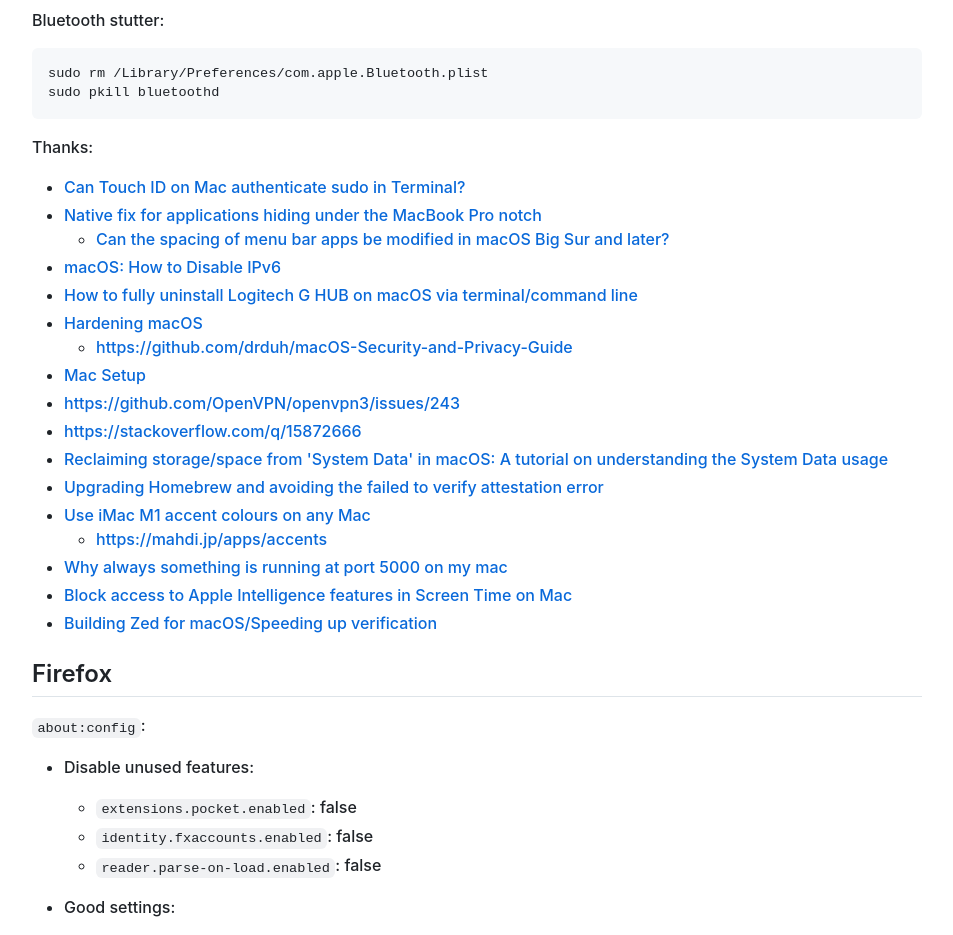
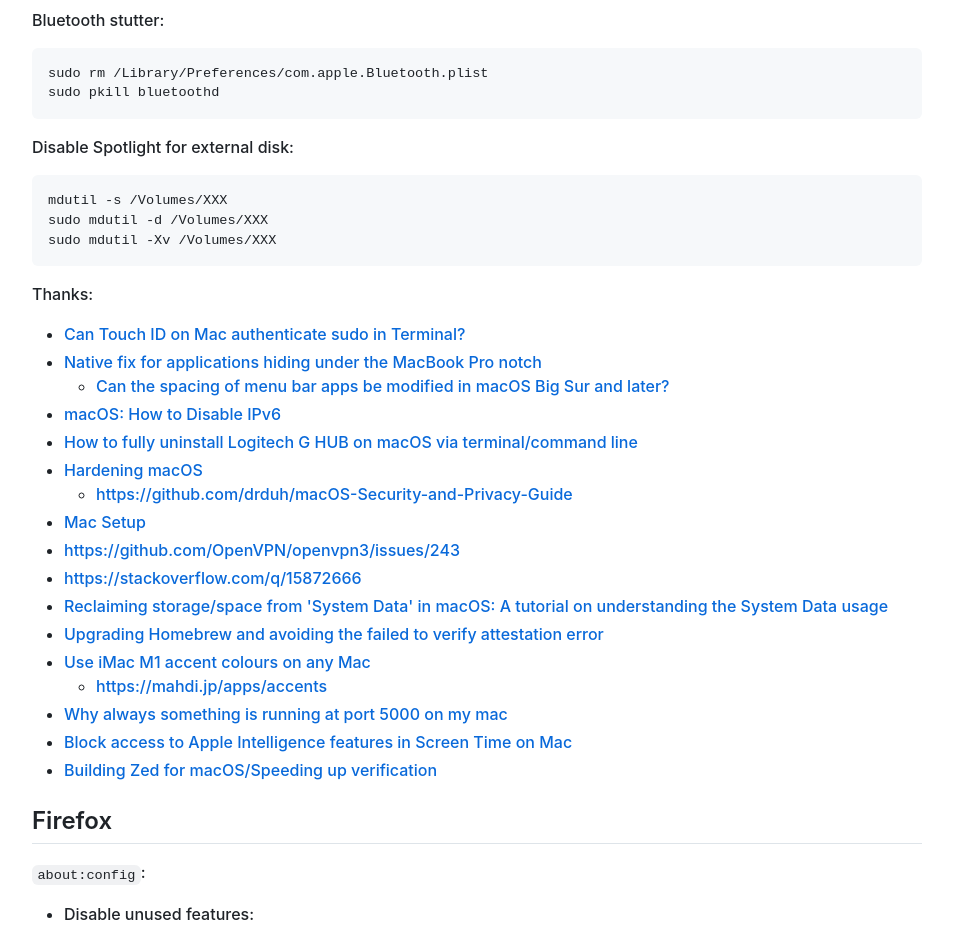
Before and after one commit to haunt98/posts-go, a plain HTML site: page docs/2023-07-01-pastebin.html in a window 1280 px wide. Shown: the part 2400-3335 px from the top of the page, without its empty margins (163-1116 px from the left). Drawn offline with nearby package versions, Linux system fonts and the light colour scheme.

Commit message:
feat: disable spotlight for external disk

```diff
--- a/docs/2023-07-01-pastebin.html
+++ b/docs/2023-07-01-pastebin.html
@@ -172,6 +172,14 @@
       <pre>
 sudo rm /Library/Preferences/com.apple.Bluetooth.plist
 sudo pkill bluetoothd</pre
+      >
+    </div>
+    <p>Disable Spotlight for external disk:</p>
+    <div class="highlight highlight-source-shell">
+      <pre>
+mdutil -s /Volumes/XXX
+sudo mdutil -d /Volumes/XXX
+sudo mdutil -Xv /Volumes/XXX</pre
       >
     </div>
     <p>Thanks:</p>
```
Also changed, not shown: posts/2023-07-01-pastebin.md (+8 -0 lines).
